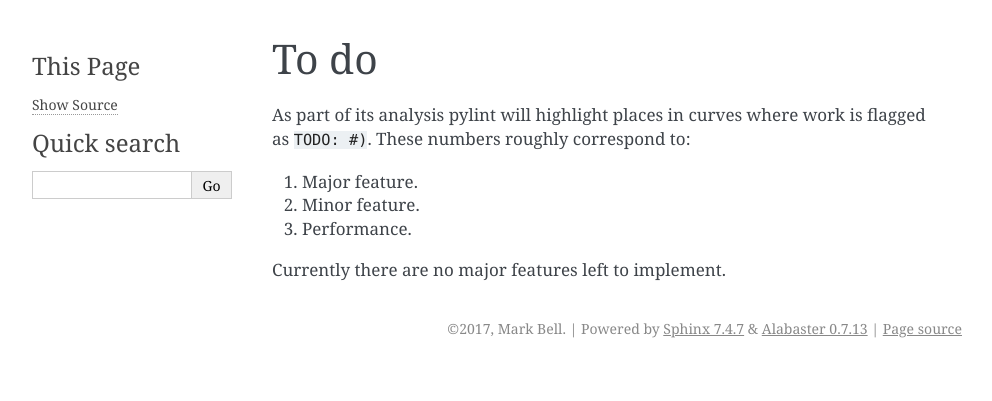
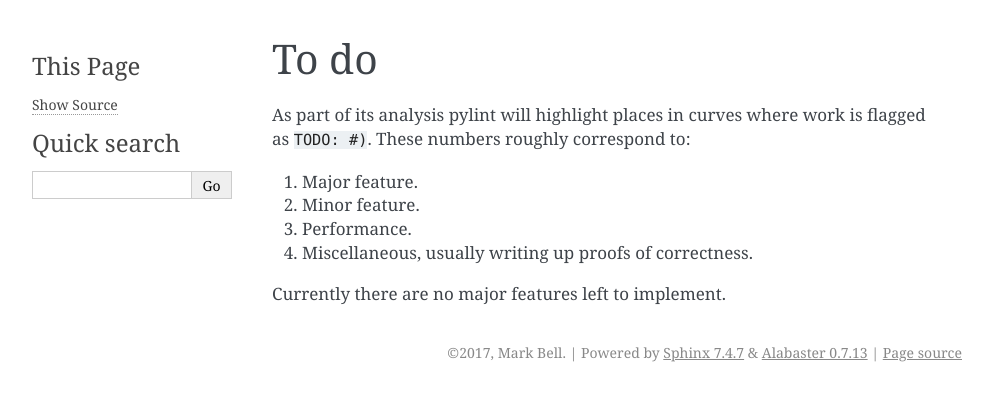
Before and after one commit to MarkCBell/curver, a Sphinx documentation site: the page built from docs/dev/todo.rst, in a window 1280 px wide. Shown: the top 401 px of the page, without its empty margins (148-1140 px from the left). Built offline with Sphinx 7.4.7, drawn with Linux system fonts in a browser that asks for light colours; pages that are not in the unit, such as notebooks, are missing from menus.

Commit message:
Type 4 TODO.

```diff
--- a/docs/dev/todo.rst
+++ b/docs/dev/todo.rst
@@ -8,5 +8,6 @@ These numbers roughly correspond to:
 1. Major feature.
 2. Minor feature.
 3. Performance.
+4. Miscellaneous, usually writing up proofs of correctness.
 
 Currently there are no major features left to implement.
```
